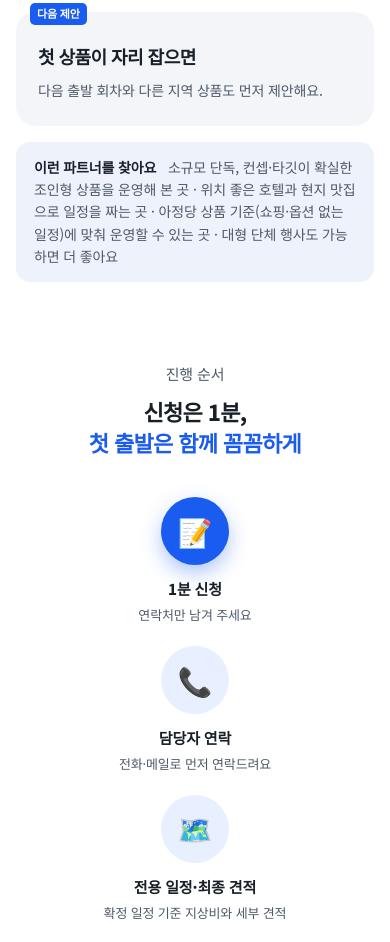
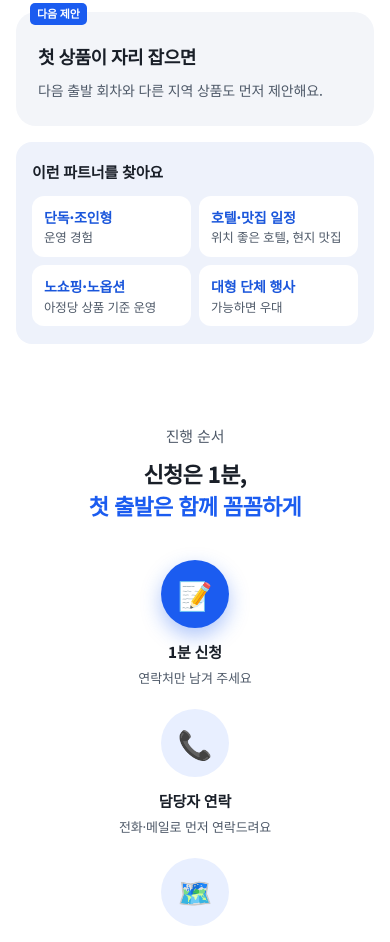
Before and after one commit to jeky5546-maker/ajd-travel-partner, a plain HTML site: page index.html in a window 390 px wide. Shown: the part 3528-4470 px from the top of the page. Drawn offline with Linux system fonts and the light colour scheme.

Commit message:
모바일 '이런 파트너를 찾아요'를 키워드 카드로 변경
Co-Authored-By: Claude Opus 5.5 <noreply@anthropic.com>

```diff
--- a/index.html
+++ b/index.html
@@ -323,6 +323,17 @@ footer{margin-top:0}
   .route .r2{right:-26%;top:38%}
   .strip2 .wrap{font-size:13px;line-height:1.5;padding-block:10px}
 }
+/* 이런 파트너를 찾아요: 모바일은 키워드 카드 */
+.fitm{display:none}
+@media (max-width:720px){
+  .fitline{display:none}
+  .fitm{display:grid;gap:12px;margin-top:16px;background:var(--panel-2);border-radius:16px;padding:18px 16px;word-break:keep-all}
+  .fitm>b{font-size:15px;font-weight:800;color:var(--ink)}
+  .fitm ul{list-style:none;margin:0;padding:0;display:grid;grid-template-columns:1fr 1fr;gap:8px}
+  .fitm li{background:#fff;border-radius:12px;padding:12px 12px 11px;display:grid;gap:2px;align-content:start}
+  .fitm li strong{font-size:14px;font-weight:800;color:var(--blue-ink);line-height:1.35}
+  .fitm li span{font-size:12.5px;color:var(--sub);line-height:1.4}
+}
 @media (max-width:400px){
   .hero .badges li{font-size:12px;padding:6px 11px}
   .route{width:min(210px,58%)}
@@ -511,6 +522,15 @@ footer{margin-top:0}
       <div class="card"><span class="lbl">다음 제안</span><h3>첫 상품이 자리 잡으면</h3><p>다음 출발 회차와 다른 지역 상품도 먼저 제안해요.</p></div>
     </div>
     <p class="fitline"><b>이런 파트너를 찾아요</b> 소규모 단독, 컨셉·타깃이 확실한 조인형 상품을 운영해 본 곳 · 위치 좋은 호텔과 현지 맛집으로 일정을 짜는 곳 · 아정당 상품 기준(쇼핑·옵션 없는 일정)에 맞춰 운영할 수 있는 곳 · 대형 단체 행사도 가능하면 더 좋아요</p>
+    <div class="fitm" aria-label="이런 파트너를 찾아요">
+      <b>이런 파트너를 찾아요</b>
+      <ul>
+        <li><strong>단독·조인형</strong><span>운영 경험</span></li>
+        <li><strong>호텔·맛집 일정</strong><span>위치 좋은 호텔, 현지 맛집</span></li>
+        <li><strong>노쇼핑·노옵션</strong><span>아정당 상품 기준 운영</span></li>
+        <li><strong>대형 단체 행사</strong><span>가능하면 우대</span></li>
+      </ul>
+    </div>
   </section>
 
   <!-- 진행 순서 -->
```
